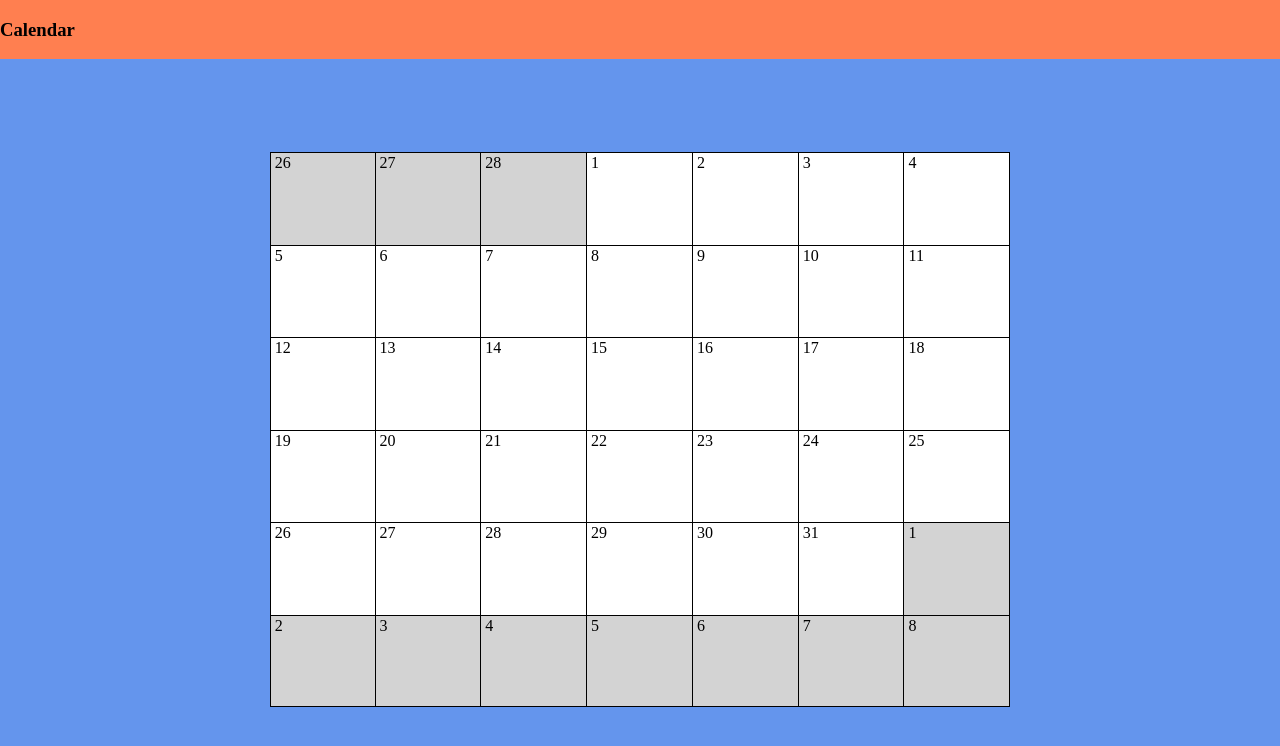
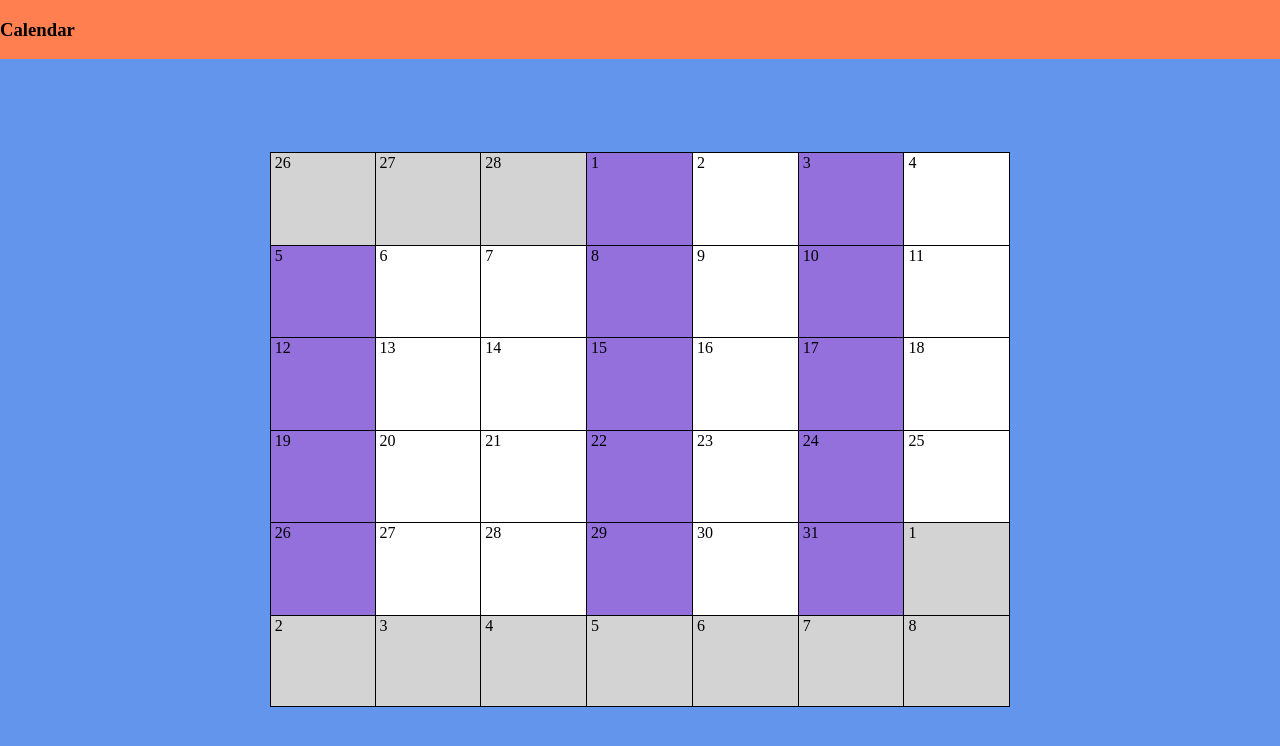
Before and after one commit to wubcubclub/wubcubclub.github.io, a plain HTML site: page index.html in a window 1280 px wide. Drawn offline with Linux system fonts and the light colour scheme.

Commit message:
Stream days are now highlighted

```diff
--- a/calendar.js
+++ b/calendar.js
@@ -2,6 +2,8 @@ const dayTemplate = document.getElementById("day-template").content
 const calendar = document.getElementById("calendar");
 const now = new Date();
 const numCells = 6*7;
+
+const streamDays = [0,3,5]
 let populateCalendar = () => {
     generateDays(calendar,now.getMonth())
 }
@@ -23,6 +25,9 @@ let generateDays = (calendar, month) => {
         col = i%7 +1;
         day = dayTemplate.cloneNode(true);
         day.querySelector("div").className += ` row${row} col${col} ${row===6?"row-last":""} ${!currDays.includes(i)?"not-curr":""}`
+        if(streamDays.includes(i%7)) {
+            day.querySelector("div").className += " stream-day"
+        }
         day.getElementById("dayNum").textContent = dayIds[i].split("-")[2]
         day.querySelector("div").id = dayIds[i];
 
--- a/styles.css
+++ b/styles.css
@@ -38,6 +38,9 @@ main {
     -moz-box-sizing: border-box;
     -webkit-box-sizing: border-box;
     padding:1px 4px;
+}
+.stream-day{
+    background: mediumpurple;
 }
 .day.not-curr{
     background: lightgray;
```
